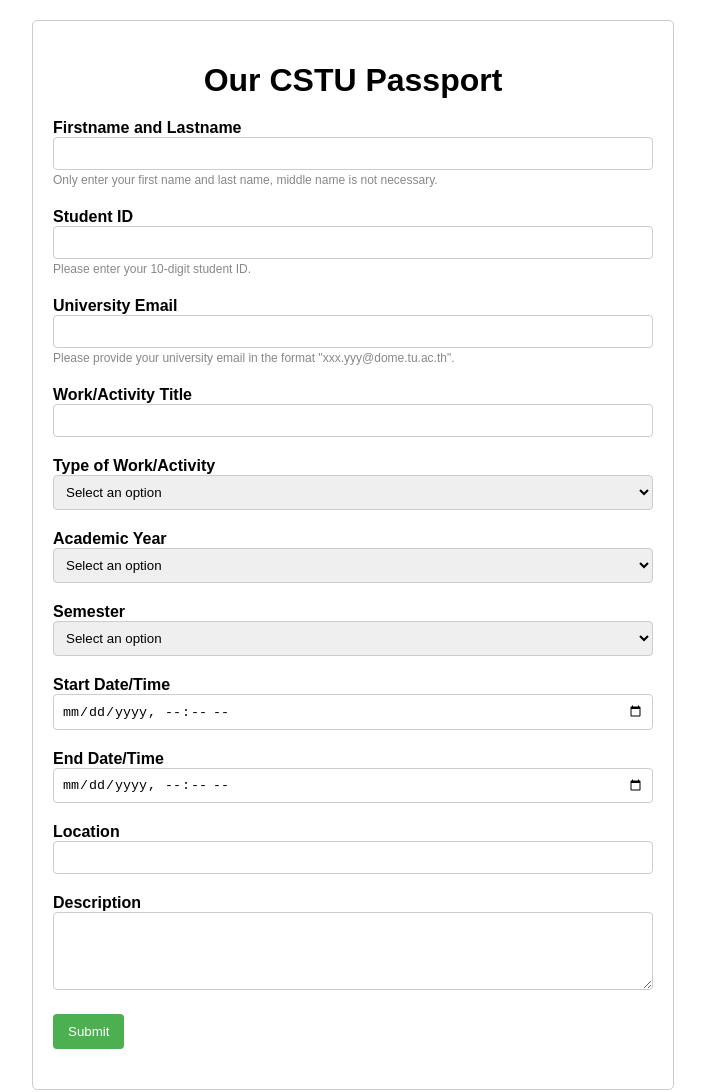
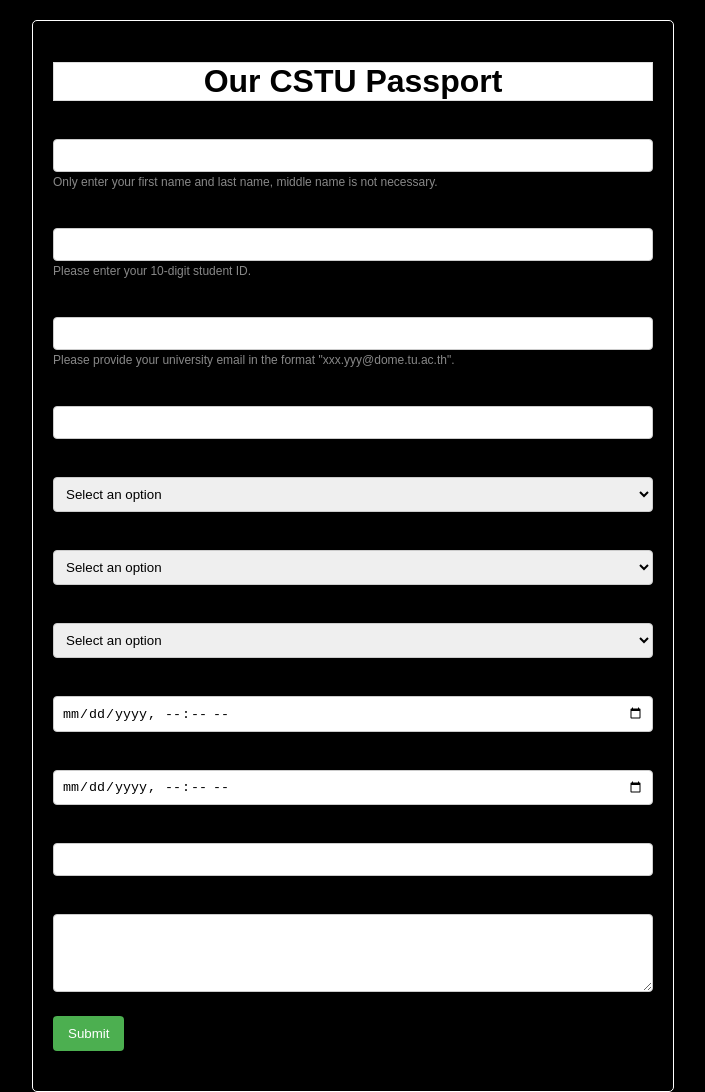
Before and after one commit to Nathornkrich/CS100-Project-G48, a plain HTML site: page Activities.html in a window 1280 px wide. Shown: the whole page, without its empty margins (287-992 px from the left). Drawn offline with Linux system fonts and the light colour scheme; no server answers.

Commit message:
change file

```diff
--- a/css/activities.css
+++ b/css/activities.css
@@ -1,6 +1,7 @@
 /* Set the font family for the entire body */
 body {
     font-family: Arial, sans-serif;
+    background-color: black;
   }
 
   /* Styling for the form container */
@@ -8,7 +9,7 @@ body {
     max-width: 600px;
     margin: 20px auto;
     padding: 20px;
-    border: 1px solid #ccc;
+    border: 1px solid white;
     border-radius: 5px;
   }
 
@@ -16,6 +17,9 @@ body {
   .form-container h1 {
     text-align: center;
     margin-bottom: 20px;
+    border: 1px solid #ddd;
+    box-shadow: 0 0 10px rgba(0, 0, 0, 0.1);
+    background-color: #fff;
   }
 
   /* Styling for each form group */
--- a/css/styles.css
+++ b/css/styles.css
@@ -3,14 +3,14 @@
     box-sizing: border-box;
   }
 body{
-    background-color: rgb(212, 197, 156);
+    background-color: rgb(20, 25, 170);
 }
 .header{
     text-decoration: underline;
     text-align: center;
     border: 5px solid red;
     padding: 15px;
-    background-color: #b097dd;
+    background-color: #aa92d5;
 }
 .row::after {
     content: "";
@@ -26,8 +26,8 @@ body{
 .main {
     float: left;
     padding: 15px;
-    border: 5px solid rgb(255, 187, 0);
-    background-color: #0099cc;
+    border: 5px solid rgb(237, 76, 7);
+    background-color: #eeb71f;
 }
 .secondary{
     float: left;
@@ -35,7 +35,7 @@ body{
     border: 5px solid rgb(180, 109, 109);
 }
 .footer {
-    background-color: #0099cc;
+    background-color: #0e91bd;
     color: #ffffff;
     text-align: center;
     font-size: 12px;
@@ -55,7 +55,7 @@ html{
 .menu li {
     padding: 8px;
     margin-bottom: 7px;
-    background-color :#33b5e5;
+    background-color :#1e9cd6;
     color: #ffffff;
     box-shadow: 0 1px 3px rgba(0,0,0,0.12), 0 1px 2px rgba(0,0,0,0.24);
 }
```
